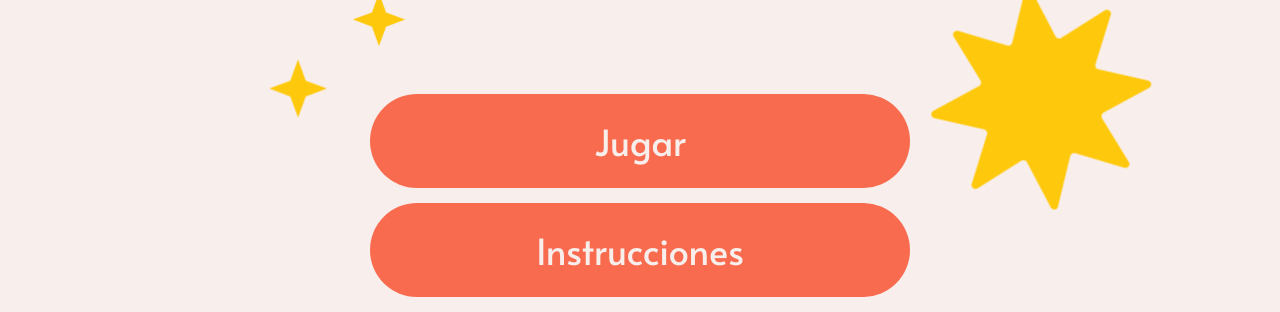
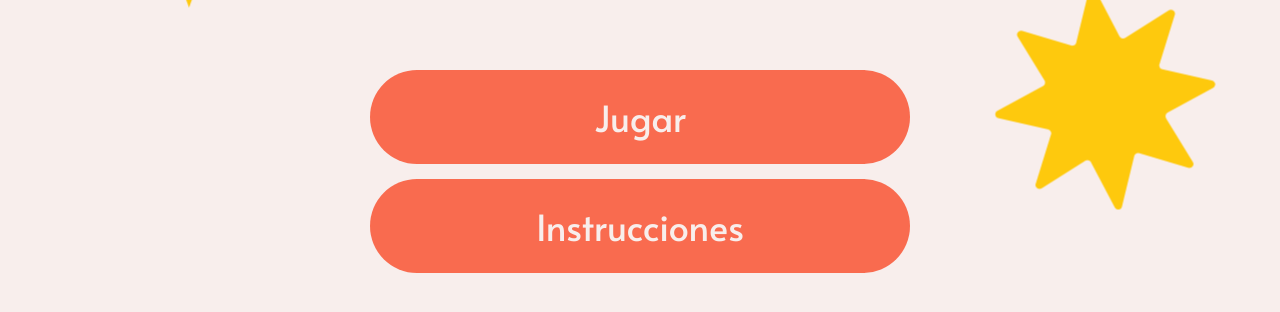
Before and after one commit to Lauraa23/Carnival-Equipo3, a website built with Vite: page index.html in a window 1280 px wide. Shown: the part 510-822 px from the top of the page. After the commit the page ends 800 px from the top, so only its background shows below. Built offline with nearby package versions, Linux system fonts and the light colour scheme.

Commit message:
arreglos en css para que no haga falta scroll

```diff
--- a/css/index.css
+++ b/css/index.css
@@ -34,7 +34,7 @@ body {
 .buttons {
   display: flex;
   flex-direction: column;
-  margin-top: 104px;
+  margin-top: 90px;
   align-items: center;
 }
 
@@ -79,7 +79,7 @@ body {
   width: 150px;
   z-index: 0;
   transition: 0.1s;
-  animation: tiembla 1s ease-in-out infinite;
+  animation: tiembla 0.5s ease-in-out infinite;
 }
 
 @keyframes tiembla {
@@ -110,9 +110,10 @@ body {
 
 #bottomRightImage {
   position: fixed;
-  bottom: -10%;
+  bottom: -15%;
   right: -15%;
-  transition: 0.1s;
+  transition: 0.3s ease-out;
+  z-index: -1;
   animation: rotar 10s linear infinite;
 }
 
@@ -129,7 +130,7 @@ body {
 #estrellita1,
 #estrellita2 {
   display: none;
-  transition: 0.1s;
+
 }
 
 #garabato2 {
@@ -141,6 +142,7 @@ body {
   z-index: 1;
   transition: 0.3s;
   animation: temblar 1s ease-in-out infinite;
+
 }
 
 @keyframes temblar {
@@ -165,6 +167,8 @@ body {
   }
 }
 
+/* MEDIA QUERIES */
+
 @media only screen and (min-width: 1000px) {
   body {
     max-width: 1080px;
@@ -172,7 +176,7 @@ body {
   }
 
   .content {
-    margin-top: 80px;
+    margin-top: 70px;
   }
 
   #topLeftImage {
@@ -237,29 +241,18 @@ body {
 
   #estrellita1 {
     position: fixed;
-    top: 550px;
-    left: 250px;
+    top: 55%;
+    left: 11%;
     z-index: -1;
     animation: agrandarDisminuir 2s infinite;
   }
-
-  @keyframes agrandarDisminuir {
-    0% {
-      transform: scale(1);
-    }
-    50% {
-      transform: scale(1.5);
-    }
-    100% {
-      transform: scale(1);
-    }
-  }
+/* Eliminé una animación porque estaba repetida */
 
   #estrellita2 {
     width: 58px;
     position: fixed;
-    top: 500px;
-    left: 350px;
+    top: 50%;
+    left: 17%;
     z-index: -1;
     animation: agrandarDisminuir 2s infinite;
     animation-delay: 1s;
@@ -280,7 +273,7 @@ body {
   #bottomRightImage {
     position: fixed;
     bottom: 10%;
-    right: 10%;
+    right: 5%;
     z-index: -1;
     animation: rotar 10s linear infinite;
   }
--- a/css/instructions.css
+++ b/css/instructions.css
@@ -114,6 +114,8 @@ p {
   transition: 0.3s;
 }
 
+/* MEDIA QUERIES */
+
 @media only screen and (min-width: 1000px) {
   #estrellita1,
   #estrellita2,
@@ -175,8 +177,8 @@ p {
 
   #estrellita1 {
     position: fixed;
-    top: 550px;
-    left: 250px;
+    top: 55%;
+    left: 11%;
     z-index: -1;
     animation: agrandarDisminuir 2s infinite;
   }
@@ -196,8 +198,8 @@ p {
   #estrellita2 {
     width: 58px;
     position: fixed;
-    top: 500px;
-    left: 350px;
+    top: 50%;
+    left: 17%;
     z-index: -1;
     animation: agrandarDisminuir 2s infinite;
     animation-delay: 1s;
```
Also changed, not shown: css/game.css (+44 -8 lines), views/game.html (+1 -1 lines).
